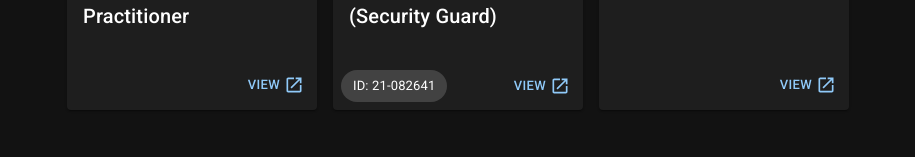
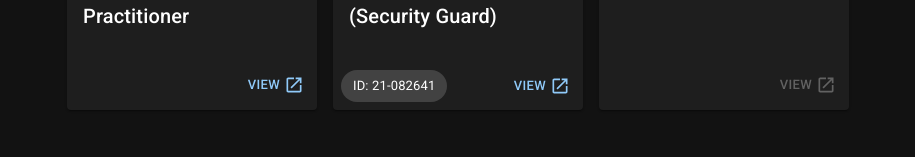
Before and after one commit to JJeeff248/portfolio, a React (Create React App) app in the folder main/: page / in a window 1280 px wide. Shown: the part 1487-1644 px from the top of the page, without its empty margins (182-1097 px from the left). Built offline with nearby package versions, Linux system fonts and the light colour scheme.

Commit message:
Removed Scouts link

```diff
--- a/main/src/dev/DevPage.jsx
+++ b/main/src/dev/DevPage.jsx
@@ -80,7 +80,7 @@ const DevPage = () => {
                 <Box sx={{ display: "flex", flexWrap: "wrap", gap: 2, justifyContent: "center" }}>
                     <AwardCard title="AWS Certified Cloud Practitioner" img={require("./images/aws-logo.png")} link="https://www.credly.com/badges/abd5711a-990c-4b6b-a43e-bf6cf300bb03/public_url" />
                     <AwardCard title="Certificate of Approval (Security Guard)" img={require("./images/moj-logo.png")} link="https://forms.justice.govt.nz/search/PSPLA/" addition="ID: 21-082641" />
-                    <AwardCard title="Queen Scout Award" img={require("./images/scouts-logo.png")} link="https://www.aotearoa.org/awards/queens-scout-award" />
+                    <AwardCard title="Queen Scout Award" img={require("./images/scouts-logo.png")} />
                 </Box>
             </Box>
             <Box id="projects" mt={5} width="100%">
```
